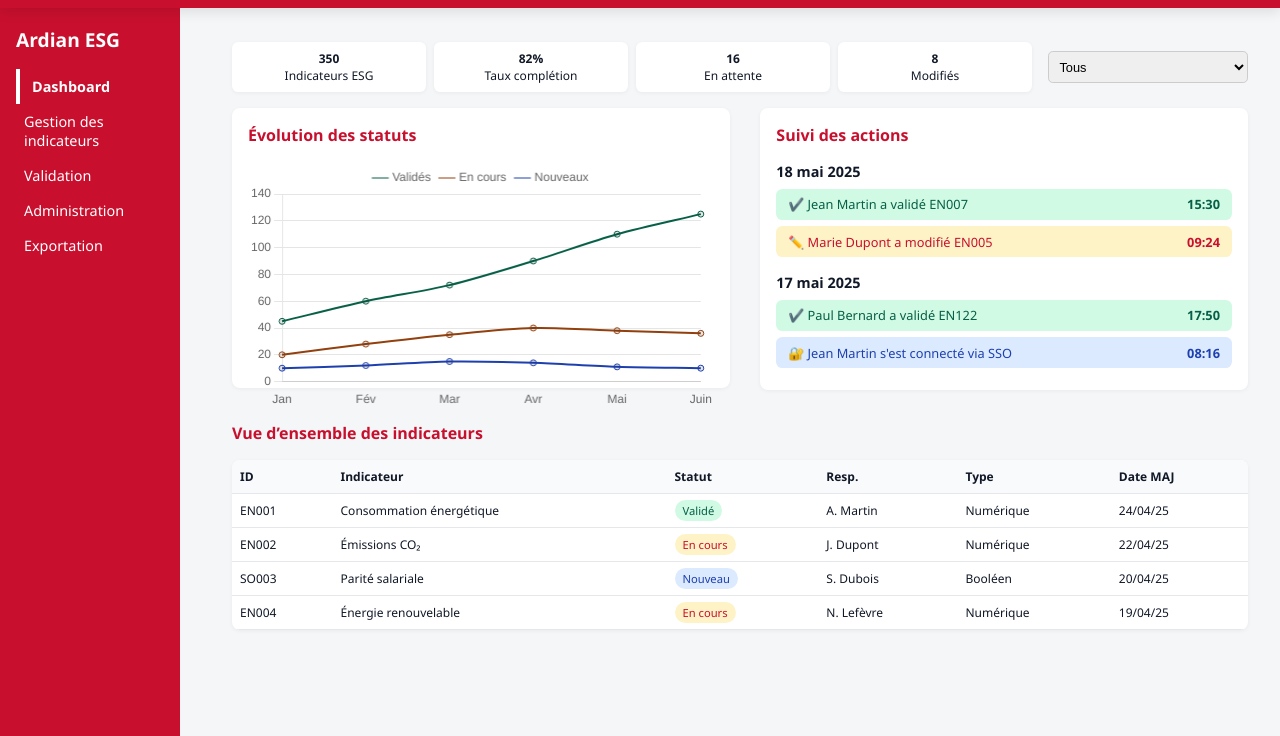
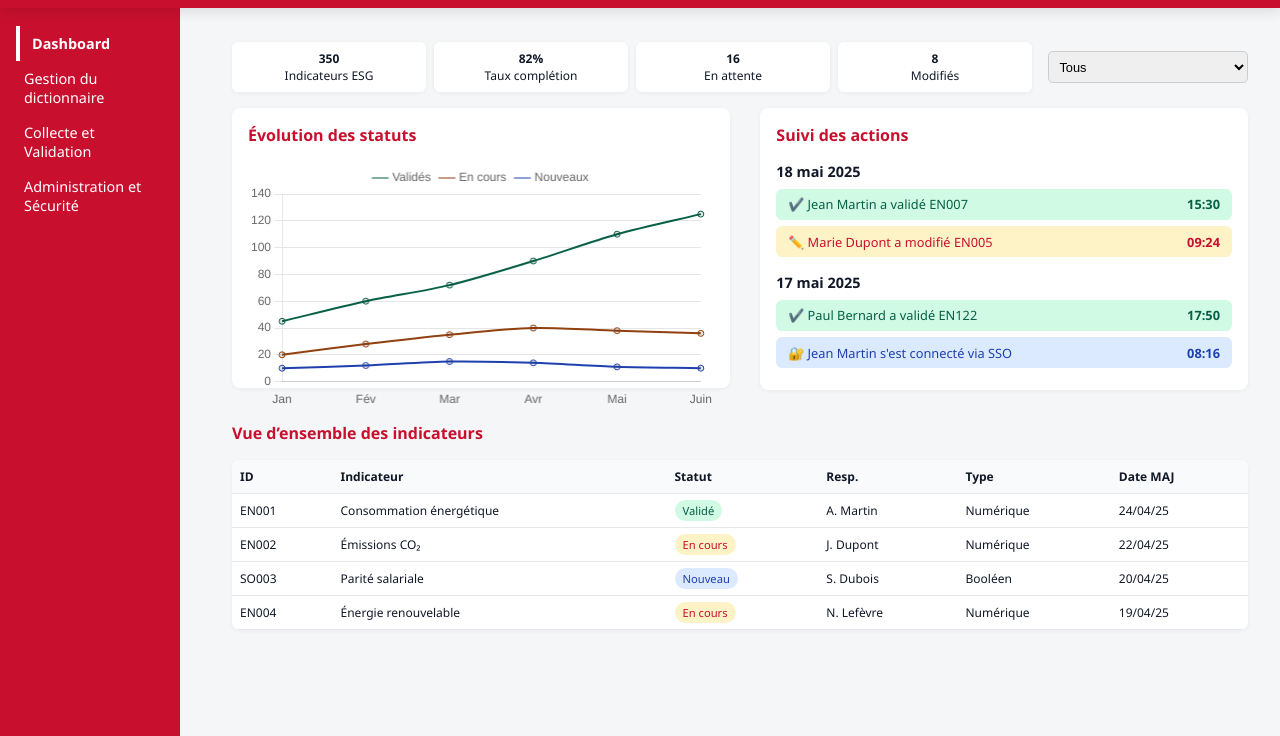
Before and after one commit to omarsoliman02/SIA2, a plain HTML site: page Modules/Dashboard/Dashboard.html in a window 1280 px wide. Shown: the part 64-800 px from the top of the page. Drawn offline with nearby package versions, Linux system fonts and the light colour scheme.

Commit message:
Dashboard

```diff
--- a/Modules/Dashboard/Dashboard.html
+++ b/Modules/Dashboard/Dashboard.html
@@ -200,14 +200,13 @@
     <h1>Dashboard</h1>
   </div>
   <div class="sidebar">
-    <h2>Ardian ESG</h2>
     <nav>
-      <a href="#" class="active">Dashboard</a>
-      <a href="#">Gestion des indicateurs</a>
-      <a href="#">Validation</a>
-      <a href="#">Administration</a>
-      <a href="#">Exportation</a>
-    </nav>
+        <a href="Dashboard.html" class="active">Dashboard</a>
+        <a href="../Gestion du dictionnaire/gestio_dictionnaire.html">Gestion du dictionnaire</a>
+        <a href="../Collecte & Validation des Données/Collecte et validation.html">Collecte et Validation</a>
+        <a href="../Adminstration & Sécurité/admin.html">Administration et Sécurité</a>
+      </nav>
+
   </div>
 
   <div class="main-content">
```
